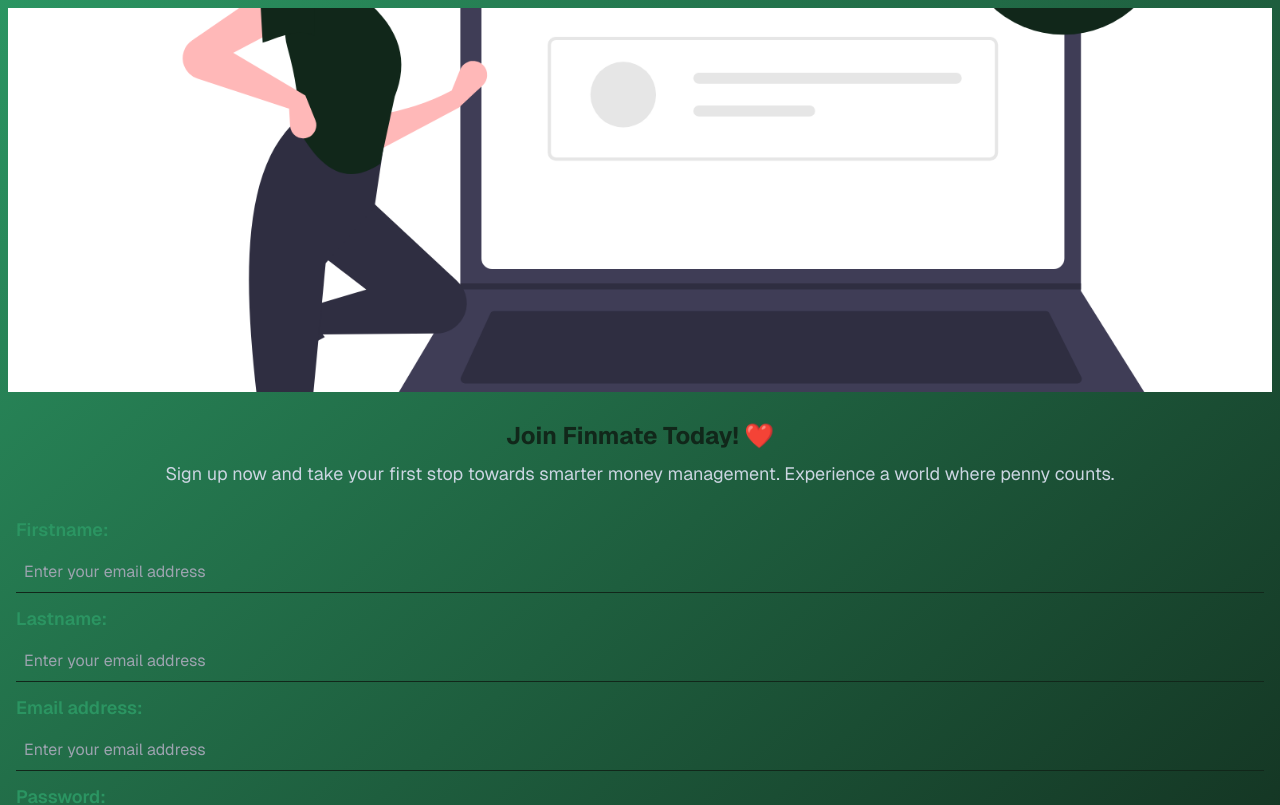
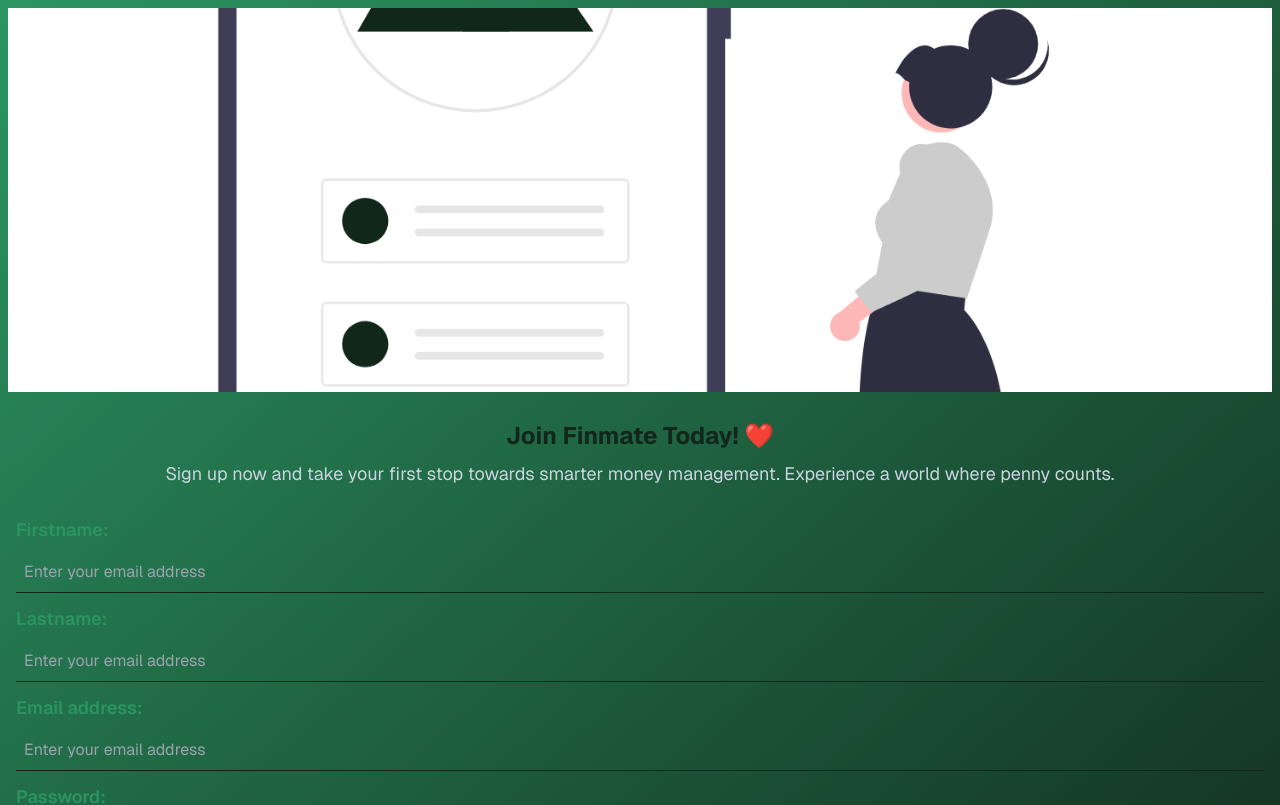
Before and after one commit to DeePinnacle/finmate, a Next.js app: page /sign-up in a window 1280 px wide. Shown: the top 805 px of the page. Built offline with nearby package versions, Linux system fonts and the light colour scheme.

Commit message:
switched the reg and login image

```diff
--- a/app/(user)/layout.tsx
+++ b/app/(user)/layout.tsx
@@ -1,12 +1,15 @@
+"use client"
 import React from 'react'
 import Image from 'next/image'
-const layout = ({ children }:{ children: React.ReactNode}) => {
+import { usePathname } from "next/navigation"
+const Layout = ({ children }:{ children: React.ReactNode}) => {
+  const pathname = usePathname()
   return (
     <div className="lg:flex lg:flex-col lg:items-center lg:justify-center">
     <div className="w-full min-h-screen bg-gradient-to-br from-finmate_secondary to-finmate_primary p-2">
         <div className='relative w-full h-96'>
             <Image
-                src="/login.png"
+                src={`${ pathname !== "/sign-in" ? "/register.png" : "login.png" }`}
                 alt="login-image"
                 fill
                 priority
@@ -20,4 +23,4 @@
   )
 }
 
-export default layout
+export default Layout
```
